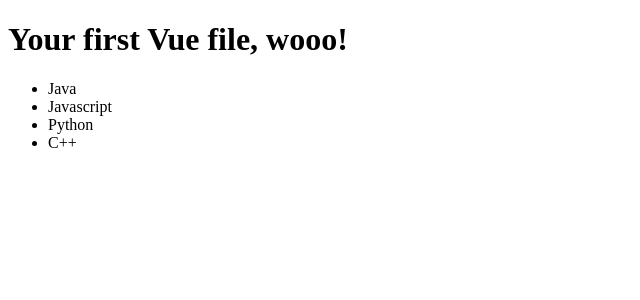
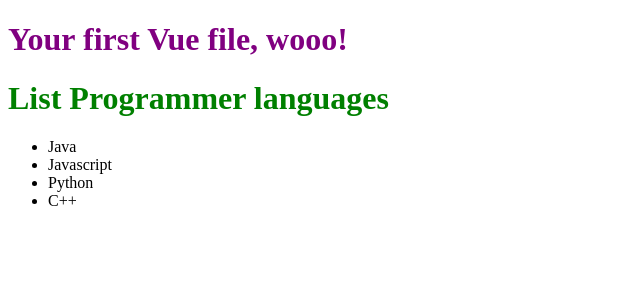
Before and after one commit to caucoder/learn-vue, a Vue app in the folder my-project/: page / in a window 1280 px wide. Shown: the top 300 px of the page, without its empty margins (0-640 px from the left). Built offline with nearby package versions, Linux system fonts and the light colour scheme.

Commit message:
finished lesson19

```diff
--- a/my-project/src/App.vue
+++ b/my-project/src/App.vue
@@ -25,6 +25,8 @@
 }
 </script>
 
-<style>
-
+<style scoped>
+  h1{
+    color: purple;
+  }
 </style>
--- a/my-project/src/components/language.vue
+++ b/my-project/src/components/language.vue
@@ -1,7 +1,10 @@
 <template>
-    <ul>
-        <li v-for="language in languages"> {{language}}</li>
-    </ul>
+  <div>
+      <h1>List Programmer languages</h1>
+      <ul>
+          <li v-for="language in languages" v-bind:key="language"> {{language}}</li>
+      </ul>
+  </div>
 </template>
 
 <script>
@@ -14,3 +17,10 @@
   }
 }
 </script>
+
+<style scoped>
+
+h1{
+  color: green;
+}
+</style>
```
Also changed, not shown: 1 other file (tests, documents, lock files or other folders).
